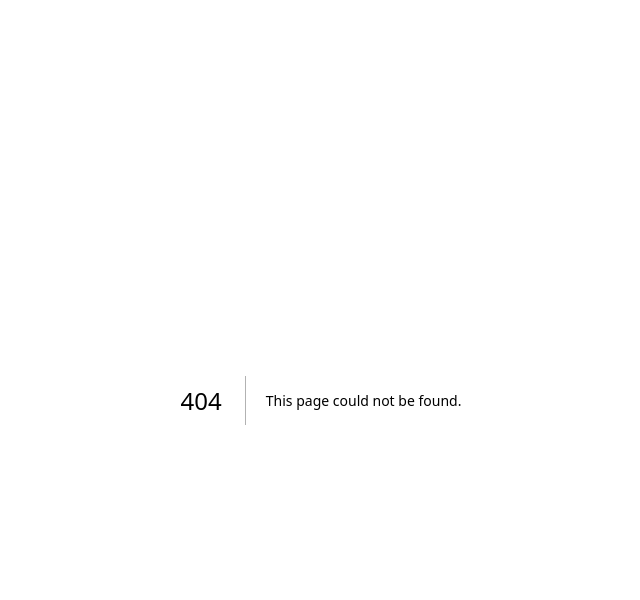
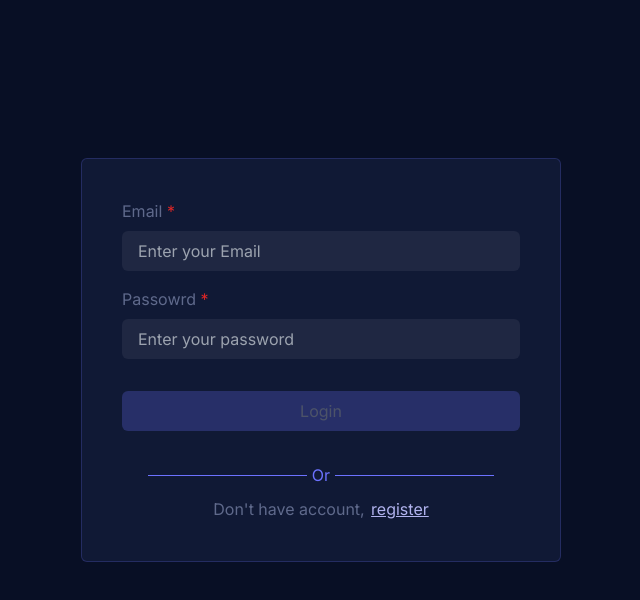
Before and after one commit to Vimall03/sanrakshak-frontend, a Next.js app: page /login in a window 1280 px wide. Before the commit this address had no page. Shown: the top 600 px of the page, without its empty margins (319-959 px from the left). Built offline with nearby package versions, Linux system fonts and the light colour scheme.

Commit message:
Added upload, login routes

```diff
--- /dev/null
+++ b/app/login/page.js
@@ -0,0 +1,74 @@
+"use client";
+import Image from "next/image";
+import Link from "next/link";
+import { useRouter } from "next/navigation";
+import { useState } from "react";
+
+export default function Home() {
+  const router = useRouter();
+  const [email, setEmail] = useState();
+  const [pass, setPass] = useState();
+  return (
+    <div className="bg-[#080F25] w-[100%] h-[100vh] ">
+      <div
+        className=" w-[100%] h-[90vh] flex justify-center items-center"
+      >
+        <div className=" flex flex-col w-[30rem]   bg-[#101935] border-[1px] border-[#6c71ff37] rounded-md px-[2.5rem] py-[2.5rem] ">
+          <form
+            onSubmit={(e) => handleUserLogin(e)}
+            className=" flex flex-col gap-[1rem]   "
+          >
+            <div className=" flex flex-col gap-[.5rem] ">
+              <label htmlFor="email" className=" text-[#AEB9E180]  ">
+                Email <span className="text-red-600 ">&#42;</span>
+              </label>
+              <input
+                onChange={(e) => setEmail(e.target.value)}
+                className=" bg-[#8C8C9A1F] text-[#AEB9E180] px-[1rem] py-[.5rem] rounded-md outline-none focus:outline-[#6c71ff5c] "
+                type="text"
+                id="email"
+                name="email"
+                placeholder="Enter your Email "
+              />
+            </div>
+            <div className=" flex flex-col gap-[.5rem] ">
+              <label htmlFor="password" className=" text-[#AEB9E180]  ">
+                Passowrd <span className="text-red-600 ">&#42;</span>
+              </label>
+              <input
+                onChange={(e) => setPass(e.target.value)}
+                className=" bg-[#8C8C9A1F] text-[#AEB9E180] px-[1rem] py-[.5rem] rounded-md outline-none focus:outline-[#6c71ff5c] "
+                type="password"
+                id="password"
+                name="password"
+                placeholder="Enter your password "
+              />
+            </div>
+            <button
+              className={` active:scale-95 duration-300   ${
+                email && pass ? "opacity-100" : "opacity-25"
+              } bg-[#6C72FF] text-white px-[.5rem] py-[.5rem] rounded-md mt-[1rem] `}
+            >
+              Login
+            </button>
+
+            <div className=" flex justify-center items-center gap-[.3rem] mt-[1rem] ">
+              <div className=" w-[40%] h-[1px]  bg-[#6C72FF] " />
+              <span className=" text-[#6C72FF] ">Or</span>
+              <div className=" w-[40%] h-[1px] bg-[#6C72FF] " />
+            </div>
+          </form>
+          <div className=" flex justify-center gap-[.4rem] mt-[.6rem] ">
+            <p className="text-[#AEB9E180]">Don&apos;t have account,</p>
+            <Link
+              className=" text-[#b1b3ee] underline underline-offset-1 "
+              href="/register"
+            >
+              register
+            </Link>
+          </div>
+        </div>
+      </div>
+    </div>
+  );
+}
--- a/app/page.js
+++ b/app/page.js
@@ -3,110 +3,8 @@ import Image from "next/image";
 export default function Home() {
   return (
     <main className="flex min-h-screen flex-col items-center justify-between p-24">
-      <div className="z-10 max-w-5xl w-full items-center justify-between font-mono text-sm lg:flex">
-        <p className="fixed left-0 top-0 flex w-full justify-center border-b border-gray-300 bg-gradient-to-b from-zinc-200 pb-6 pt-8 backdrop-blur-2xl dark:border-neutral-800 dark:bg-zinc-800/30 dark:from-inherit lg:static lg:w-auto  lg:rounded-xl lg:border lg:bg-gray-200 lg:p-4 lg:dark:bg-zinc-800/30">
-          Get started by editing&nbsp;
-          <code className="font-mono font-bold">app/page.js</code>
-        </p>
-        <div className="fixed bottom-0 left-0 flex h-48 w-full items-end justify-center bg-gradient-to-t from-white via-white dark:from-black dark:via-black lg:static lg:h-auto lg:w-auto lg:bg-none">
-          <a
-            className="pointer-events-none flex place-items-center gap-2 p-8 lg:pointer-events-auto lg:p-0"
-            href="https://vercel.com?utm_source=create-next-app&utm_medium=appdir-template&utm_campaign=create-next-app"
-            target="_blank"
-            rel="noopener noreferrer"
-          >
-            By{" "}
-            <Image
-              src="/vercel.svg"
-              alt="Vercel Logo"
-              className="dark:invert"
-              width={100}
-              height={24}
-              priority
-            />
-          </a>
-        </div>
-      </div>
-
-      <div className="relative flex place-items-center before:absolute before:h-[300px] before:w-full sm:before:w-[480px] before:-translate-x-1/2 before:rounded-full before:bg-gradient-radial before:from-white before:to-transparent before:blur-2xl before:content-[''] after:absolute after:-z-20 after:h-[180px] after:w-full sm:after:w-[240px] after:translate-x-1/3 after:bg-gradient-conic after:from-sky-200 after:via-blue-200 after:blur-2xl after:content-[''] before:dark:bg-gradient-to-br before:dark:from-transparent before:dark:to-blue-700 before:dark:opacity-10 after:dark:from-sky-900 after:dark:via-[#0141ff] after:dark:opacity-40 before:lg:h-[360px] z-[-1]">
-        <Image
-          className="relative dark:drop-shadow-[0_0_0.3rem_#ffffff70] dark:invert"
-          src="/next.svg"
-          alt="Next.js Logo"
-          width={180}
-          height={37}
-          priority
-        />
-      </div>
-
-      <div className="mb-32 grid text-center lg:max-w-5xl lg:w-full lg:mb-0 lg:grid-cols-4 lg:text-left">
-        <a
-          href="https://nextjs.org/docs?utm_source=create-next-app&utm_medium=appdir-template&utm_campaign=create-next-app"
-          className="group rounded-lg border border-transparent px-5 py-4 transition-colors hover:border-gray-300 hover:bg-gray-100 hover:dark:border-neutral-700 hover:dark:bg-neutral-800/30"
-          target="_blank"
-          rel="noopener noreferrer"
-        >
-          <h2 className={`mb-3 text-2xl font-semibold`}>
-            Docs{" "}
-            <span className="inline-block transition-transform group-hover:translate-x-1 motion-reduce:transform-none">
-              -&gt;
-            </span>
-          </h2>
-          <p className={`m-0 max-w-[30ch] text-sm opacity-50`}>
-            Find in-depth information about Next.js features and API.
-          </p>
-        </a>
-
-        <a
-          href="https://nextjs.org/learn?utm_source=create-next-app&utm_medium=appdir-template-tw&utm_campaign=create-next-app"
-          className="group rounded-lg border border-transparent px-5 py-4 transition-colors hover:border-gray-300 hover:bg-gray-100 hover:dark:border-neutral-700 hover:dark:bg-neutral-800 hover:dark:bg-opacity-30"
-          target="_blank"
-          rel="noopener noreferrer"
-        >
-          <h2 className={`mb-3 text-2xl font-semibold`}>
-            Learn{" "}
-            <span className="inline-block transition-transform group-hover:translate-x-1 motion-reduce:transform-none">
-              -&gt;
-            </span>
-          </h2>
-          <p className={`m-0 max-w-[30ch] text-sm opacity-50`}>
-            Learn about Next.js in an interactive course with&nbsp;quizzes!
-          </p>
-        </a>
-
-        <a
-          href="https://vercel.com/templates?framework=next.js&utm_source=create-next-app&utm_medium=appdir-template&utm_campaign=create-next-app"
-          className="group rounded-lg border border-transparent px-5 py-4 transition-colors hover:border-gray-300 hover:bg-gray-100 hover:dark:border-neutral-700 hover:dark:bg-neutral-800/30"
-          target="_blank"
-          rel="noopener noreferrer"
-        >
-          <h2 className={`mb-3 text-2xl font-semibold`}>
-            Templates{" "}
-            <span className="inline-block transition-transform group-hover:translate-x-1 motion-reduce:transform-none">
-              -&gt;
-            </span>
-          </h2>
-          <p className={`m-0 max-w-[30ch] text-sm opacity-50`}>
-            Explore starter templates for Next.js.
-          </p>
-        </a>
-
-        <a
-          href="https://vercel.com/new?utm_source=create-next-app&utm_medium=appdir-template&utm_campaign=create-next-app"
-          className="group rounded-lg border border-transparent px-5 py-4 transition-colors hover:border-gray-300 hover:bg-gray-100 hover:dark:border-neutral-700 hover:dark:bg-neutral-800/30"
-          target="_blank"
-          rel="noopener noreferrer"
-        >
-          <h2 className={`mb-3 text-2xl font-semibold`}>
-            Deploy{" "}
-            <span className="inline-block transition-transform group-hover:translate-x-1 motion-reduce:transform-none">
-              -&gt;
-            </span>
-          </h2>
-          <p className={`m-0 max-w-[30ch] text-sm opacity-50 text-balance`}>
-            Instantly deploy your Next.js site to a shareable URL with Vercel.
-          </p>
-        </a>
+      <div>
+        Hello World
       </div>
     </main>
   );
--- /dev/null
+++ b/app/upload/page.js
@@ -0,0 +1,11 @@
+import React from 'react'
+
+const page = () => {
+  return (
+    <div className="bg-[#080F25] w-[100%] h-[100vh]">
+        adsasd
+    </div>
+  )
+}
+
+export default page
```
